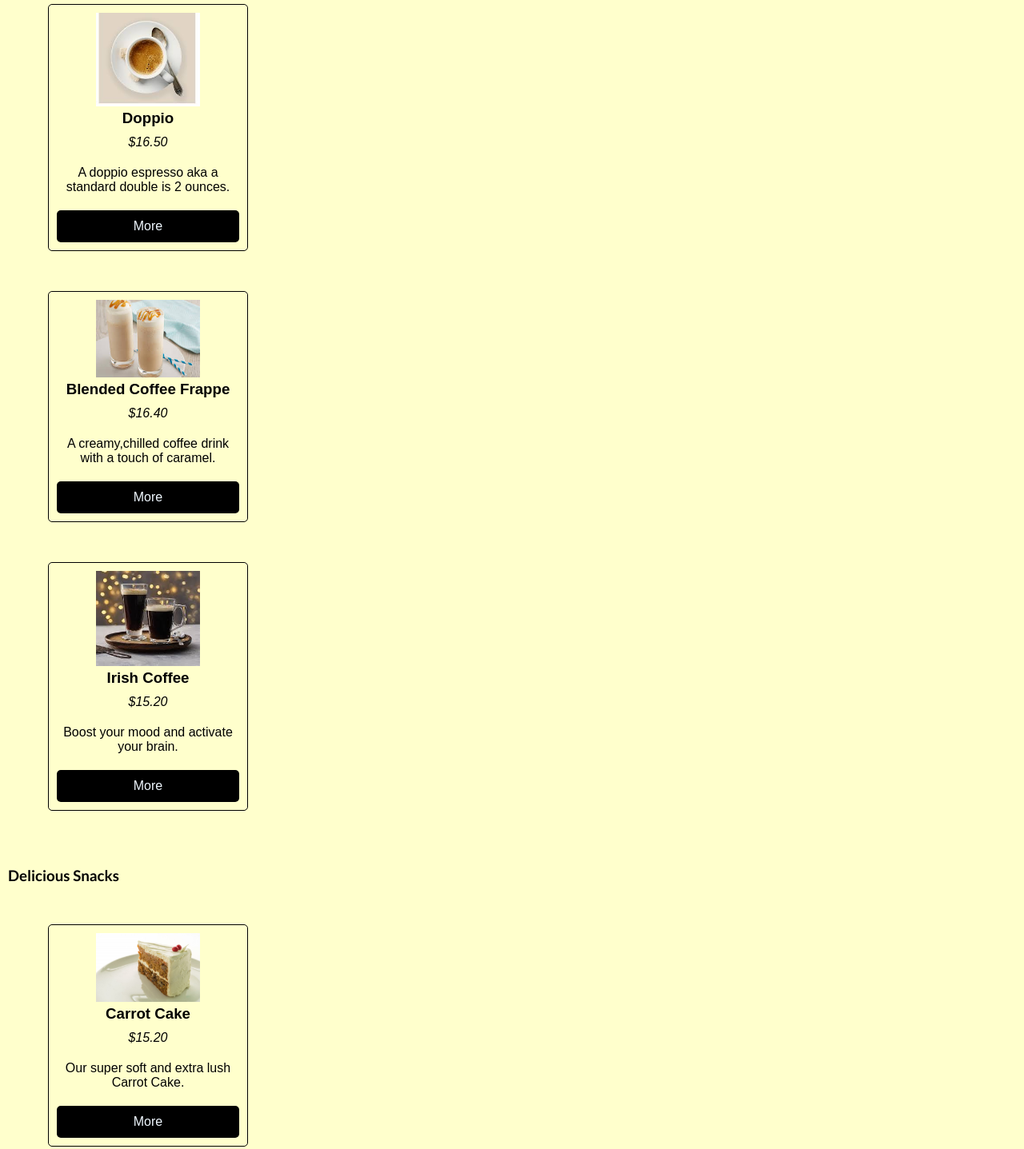
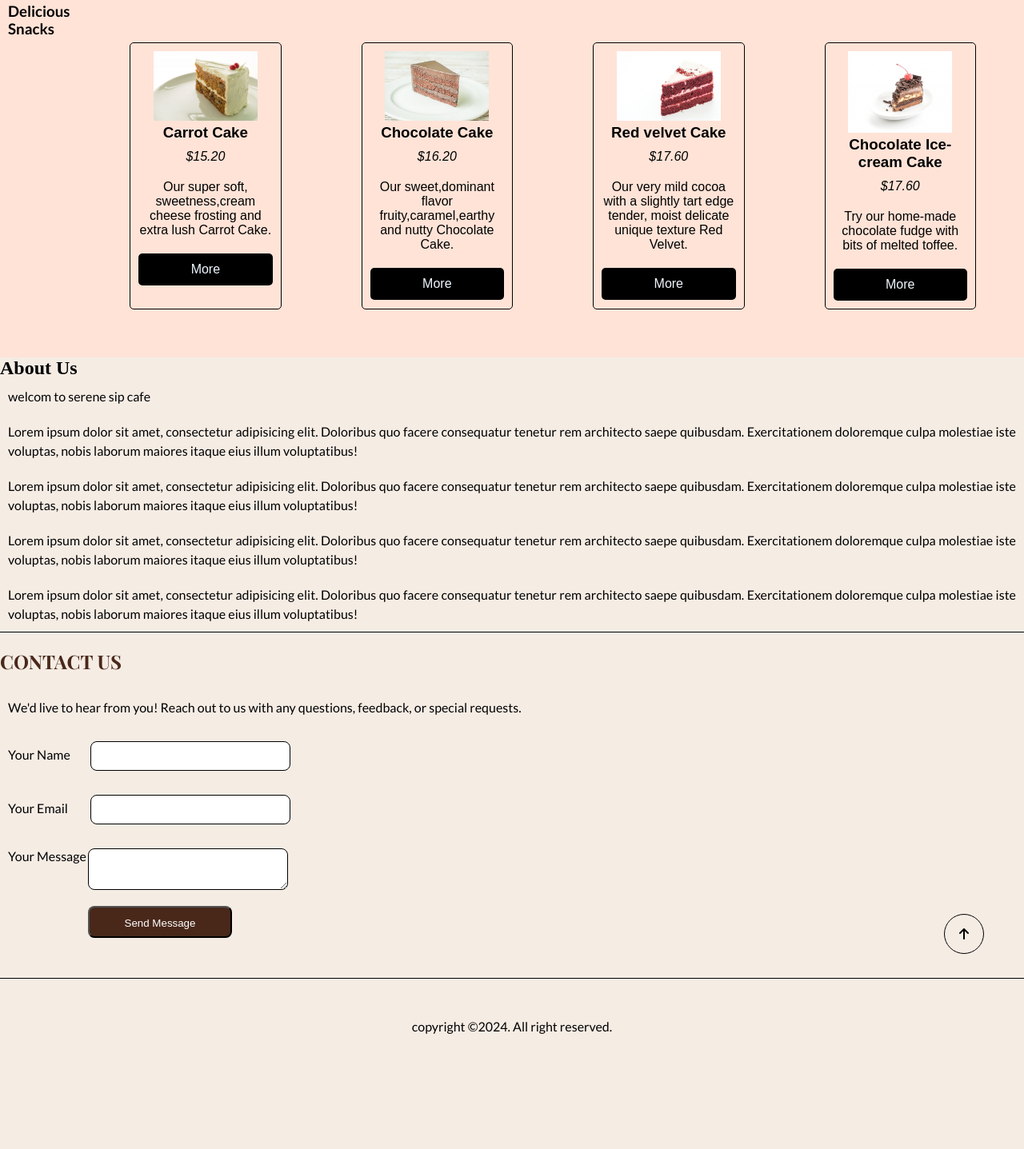
Before and after one commit to Bethel0061/serene-sip-v1, a plain HTML site: page index.html in a window 1280 px wide. Shown: the part 821-2258 px from the top of the page at 80% size. After the commit the page ends 2164 px from the top, so only its background shows below. Drawn offline with Linux system fonts and the light colour scheme.

Commit message:
first commit

```diff
--- a/index.html
+++ b/index.html
@@ -9,6 +9,13 @@
       href="images/cute-chef-girl-uniform-showing-thumbs-up-sign-holding-empty-plate-restaurant-mascot-character-logo-pink-background-3d-illustration-cartoon_56104-1615.jpg"
       type="image/x-icon"
     />
+    <link
+      rel="stylesheet"
+      href="https://cdnjs.cloudflare.com/ajax/libs/font-awesome/6.5.2/css/all.min.css"
+      integrity="sha512-SnH5WK+bZxgPHs44uWIX+LLJAJ9/2PkPKZ5QiAj6Ta86w+fsb2TkcmfRyVX3pBnMFcV7oQPJkl9QevSCWr3W6A=="
+      crossorigin="anonymous"
+      referrerpolicy="no-referrer"
+    />
     <style>
       @import url("https://fonts.googleapis.com/css2?family=Lato:ital,wght@0,100;0,300;0,400;0,700;0,900;1,100;1,300;1,400;1,700;1,900&family=Playfair+Display+SC:ital,wght@0,400;0,700;0,900;1,400;1,700;1,900&display=swap");
 
@@ -17,14 +24,21 @@
         margin: 0;
         box-sizing: border-box;
       }
-      body{
-        background-color: bisque;
-      }
+      body {
+        background-color: #f5ece4;
+        /* width: 100px; */
+
         header {
-
           width: 100%;
           text-align: center;
-        padding: 20px ;
+          padding: 20px;
+        }
+      }
+      .bg-img {
+        background-image: url(images/coffee-mugs-blue-textured-wallpaper_53876-167252.jpg);
+        background-repeat: no-repeat;
+        background-position: center;
+        background-size: cover;
       }
       header h1,
       #our-menu h2,
@@ -60,11 +74,16 @@
         font-family: lato;
       }
       #our-menu {
-        background-color: #ffc;
+        background-color: #ffe3d7;
       }
       #our-menu .menu {
         font-family: lato;
         padding: 10px;
+        display: flex;
+        justify-content: center;
+      }
+      #about-us {
+        border-bottom: 1px solid black;
       }
       #about-us p,
       #contact-us p {
@@ -135,18 +154,30 @@
         display: flex;
         align-items: top;
       }
-      footer{
+      .up-arrow {
+        width: 50px;
+        height: 50px;
+        border: 1px solid black;
+        border-radius: 50%;
+        text-align: center;
+        padding-top: 16px;
+        margin-right: 50px;
+
+        margin-top: -50px;
+        float: right;
+      }
+      footer {
         border-top: 1px solid black;
         padding: 50px 0;
         margin-top: 30px;
         text-align: center;
         font-family: lato;
       }
-
     </style>
   </head>
   <body>
-    <!-- header section  -->'
+    <!-- header section  -->
+    <div class="bg-img">
       <header>
         <h1>welcom to serene sip</h1>
         <p>Indulge in the finest coffee experience crafted just for you.</p>
@@ -160,6 +191,7 @@
         <a href="#">About Us</a>
         <a href="#">Contact</a>
       </nav>
+    </div>
 
     <!-- our menu section  -->
     <section id="our-menu">
@@ -205,7 +237,9 @@
           />
           <h3 class="card-title">Irish Coffee</h3>
           <p class="card-text font-italic">$15.20</p>
-          <p class="card-text">Boost your mood and activate your brain.</p>
+          <p class="card-text">
+            Boost your mood,relaxing and activate your brain.
+          </p>
           <a href="#" class="btn">More</a>
         </div>
       </div>
@@ -220,7 +254,10 @@
           />
           <h3 class="card-title">Carrot Cake</h3>
           <p class="card-text font-italic">$15.20</p>
-          <p class="card-text">Our super soft and extra lush Carrot Cake.</p>
+          <p class="card-text">
+            Our super soft, sweetness,cream cheese frosting and extra lush
+            Carrot Cake.
+          </p>
           <a href="#" class="btn">More</a>
         </div>
         <div class="card">
@@ -232,7 +269,8 @@
           <h3 class="card-title">Chocolate Cake</h3>
           <p class="card-text font-italic">$16.20</p>
           <p class="card-text">
-            Our sweet,fruity,caramel,earthy and nutty Chocolate Cake.
+            Our sweet,dominant flavor fruity,caramel,earthy and nutty Chocolate
+            Cake.
           </p>
           <a href="#" class="btn">More</a>
         </div>
@@ -245,7 +283,8 @@
           <h3 class="card-title">Red velvet Cake</h3>
           <p class="card-text font-italic">$17.60</p>
           <p class="card-text">
-            Our very mild cocoa with a slightly tart edge Red Velvet.
+            Our very mild cocoa with a slightly tart edge tender, moist delicate
+            unique texture Red Velvet.
           </p>
           <a href="#" class="btn">More</a>
         </div>
@@ -258,8 +297,8 @@
           <h3 class="card-title">Chocolate Ice-cream Cake</h3>
           <p class="card-text font-italic">$17.60</p>
           <p class="card-text">
-            Try our home-made chocolate fudge with bits of melted toffee and
-            ooey gooey caramel.
+            Try our home-made chocolate fudge with bits of melted toffee.
+
           </p>
           <a href="#" class="btn">More</a>
         </div>
@@ -316,16 +355,18 @@
           <label for="">Your Message</label>
           <textarea name="" id=""></textarea>
         </div>
-        <input class="btn-div" type="submit" value="send message" />
+        <input class="btn-div" type="submit" value="Send Message" />
       </form>
+      <div class="up-arrow">
+        <i class="fa-solid fa-arrow-up"></i>
+      </div>
     </section>
 
     <!-- footer section  -->
+    <div>
       <footer>
-      <p>
-        copyright &copy;2024. All right reserved.
-      </p>
+        <p>copyright &copy;2024. All right reserved.</p>
       </footer>
-
+    </div>
   </body>
 </html>
```
Also changed, not shown: images/coffee-mugs-blue-textured-wallpaper_53876-167252.jpg (added). Lines whose indentation alone changed are shown as unchanged.
